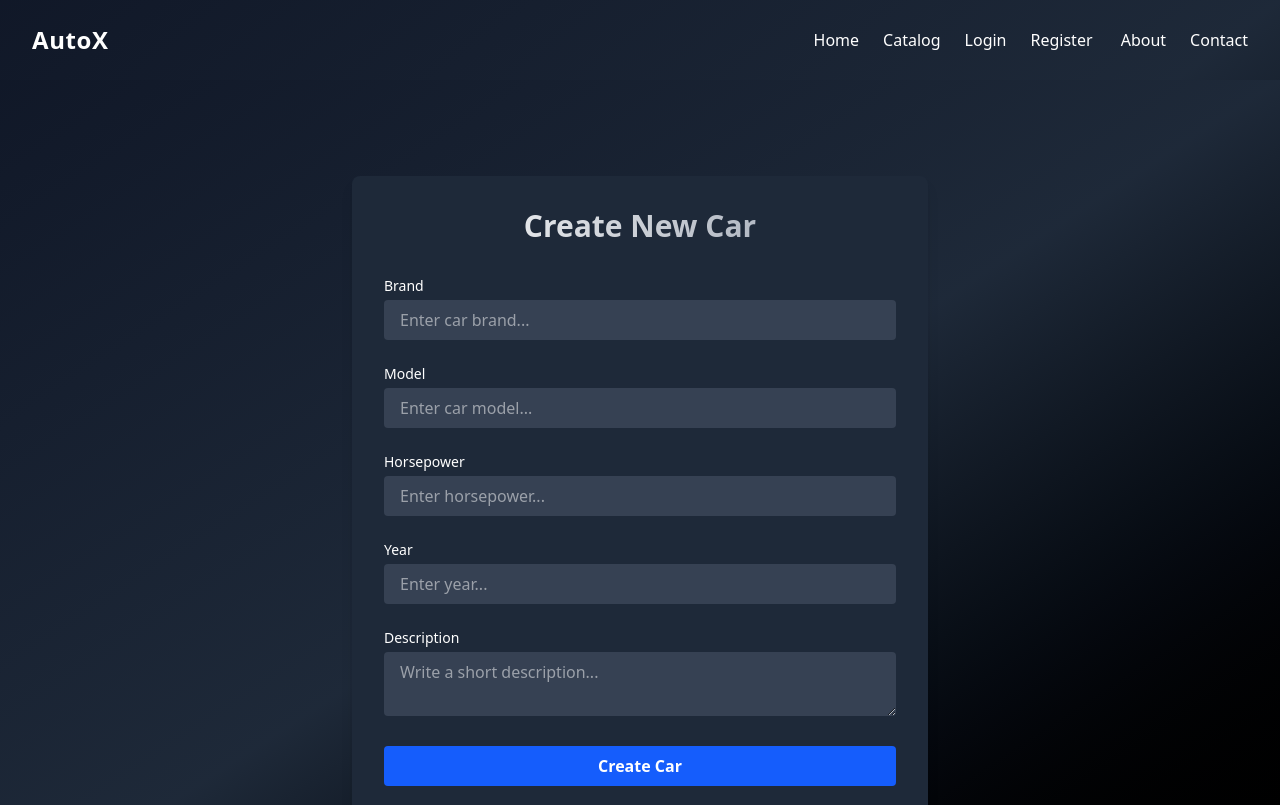
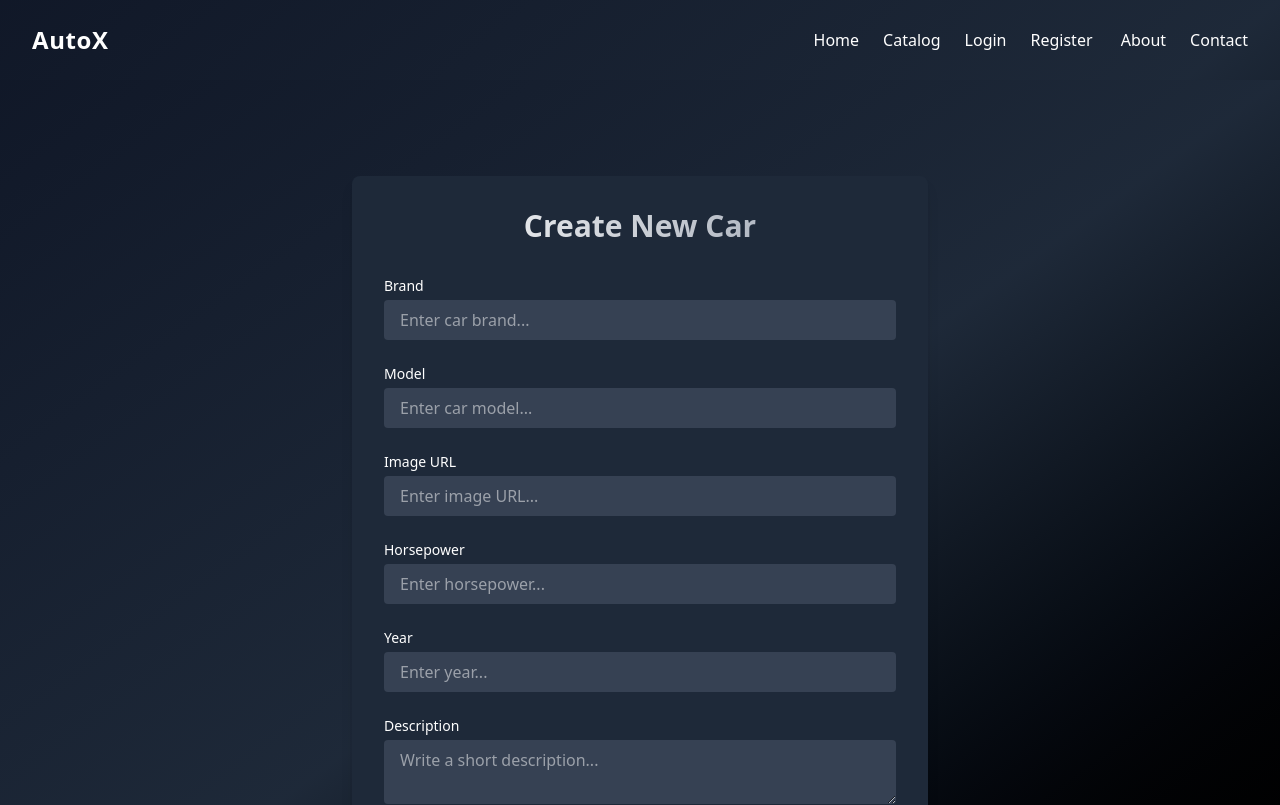
Before and after one commit to Stiliyanss/React-Project, a React (Vite) app in the folder client/: page /create in a window 1280 px wide. Shown: the top 805 px of the page. Built offline with nearby package versions, Linux system fonts and the light colour scheme.

Commit message:
car image bug fix

```diff
--- a/client/src/components/carDeatails/CarDetails.jsx
+++ b/client/src/components/carDeatails/CarDetails.jsx
@@ -39,7 +39,7 @@ const CarDetails = () => {
     <div className="min-h-screen bg-gradient-to-br from-gray-900 via-gray-800 to-black text-white px-6 md:px-20 py-24">
       <div className="max-w-3xl mx-auto bg-gray-800 p-8 rounded-lg shadow-lg">
         <img
-          src="https://images.unsplash.com/photo-1606813901415-63cd65ff0f1c?auto=format&fit=crop&w=800&q=80"
+          src={car.imageUrl}
           alt="Car"
           className="w-full h-64 object-cover rounded-md mb-8"
         />
--- a/client/src/components/catalog/car-catalog-item/CarCatalogItem.jsx
+++ b/client/src/components/catalog/car-catalog-item/CarCatalogItem.jsx
@@ -7,12 +7,13 @@ export default function CarCatalogItem({
   horsepower,
   year,
   description,
+  imageUrl,
   _id
 }) {
   return (
     <div className="bg-gray-800 rounded-lg shadow-lg overflow-hidden flex flex-col h-full">
       <img
-        src="https://images.unsplash.com/photo-1606813901415-63cd65ff0f1c?auto=format&fit=crop&w=800&q=80"
+        src={imageUrl}
         alt={model}
         className="w-full h-48 object-cover"
       />
--- a/client/src/components/createCar/createCar.jsx
+++ b/client/src/components/createCar/createCar.jsx
@@ -43,6 +43,18 @@ const CreateCar = () => {
               id="model"
               className="w-full px-4 py-2 bg-gray-700 text-white rounded focus:outline-none focus:ring-2 focus:ring-blue-500"
               placeholder="Enter car model..."
+              required
+            />
+          </div>
+
+          <div>
+            <label className="block mb-1 text-sm">Image URL</label>
+            <input
+              type="text"
+              name="imageUrl"
+              id="imageUrl"
+              className="w-full px-4 py-2 bg-gray-700 text-white rounded focus:outline-none focus:ring-2 focus:ring-blue-500"
+              placeholder="Enter image URL..."
               required
             />
           </div>
```
Also changed, not shown: 1 other file (tests, documents, lock files or other folders).
